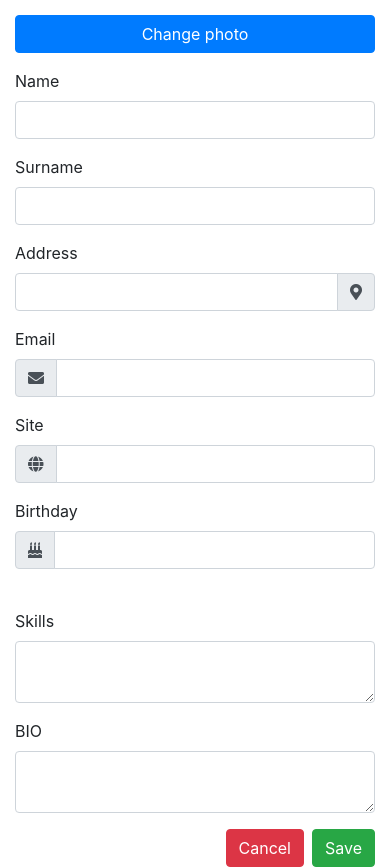
After one commit to 1-206/upstarter, a Django app: template upstarter/templates/upstarter/user-edit.html in a window 390 px wide. The commit adds this page. Shown: the part 343-1210 px from the top of the page. Run offline with Django 3.2, Linux system fonts and the light colour scheme; the template is opened without the code that fills it, so the values that code supplies are empty; parts of the project's set-up code (start-up, migrations or seed data) failed here and were passed over; some libraries are stand-ins or nearby versions.

Commit message:
Add user template mockups

```diff
--- /dev/null
+++ b/upstarter/templates/upstarter/user-edit.html
@@ -0,0 +1,171 @@
+<!DOCTYPE html>
+<html lang="en">
+<head>
+
+  <meta charset="utf-8">
+  <meta name="viewport" content="width=device-width, initial-scale=1, shrink-to-fit=no">
+
+  <title>Bhaumik Patel</title>
+
+  <link rel="stylesheet" href="https://stackpath.bootstrapcdn.com/bootstrap/4.3.1/css/bootstrap.min.css" integrity="sha384-ggOyR0iXCbMQv3Xipma34MD+dH/1fQ784/j6cY/iJTQUOhcWr7x9JvoRxT2MZw1T" crossorigin="anonymous">
+  <link rel="stylesheet" href="https://use.fontawesome.com/releases/v5.8.1/css/all.css" integrity="sha384-50oBUHEmvpQ+1lW4y57PTFmhCaXp0ML5d60M1M7uH2+nqUivzIebhndOJK28anvf" crossorigin="anonymous">
+
+  <link rel="stylesheet" href="style.css">
+
+</head>
+
+<body class="bg-light">
+
+  <!-- HEADER -->
+  <nav class="navbar navbar-expand-lg navbar-dark bg-dark">
+    <div class="container">
+
+      <a class="navbar-brand" href="#">Upstarter</a>
+
+      <button class="navbar-toggler" type="button" data-toggle="collapse" data-target="#navbarSupportedContent">
+        <span class="navbar-toggler-icon"></span>
+      </button>
+
+      <div class="collapse navbar-collapse" id="navbarSupportedContent">
+        <ul class="navbar-nav mr-auto">
+          <li class="nav-item">
+            <a class="nav-link" href="#">Startups</a>
+          </li>
+
+          <li class="nav-item dropdown">
+            <a class="nav-link dropdown-toggle" href="#" id="navbarDropdown" data-toggle="dropdown">
+              My Account
+            </a>
+
+            <div class="dropdown-menu">
+              <a class="dropdown-item" href="#">Profile</a>
+              <a class="dropdown-item" href="#">Startups</a>
+            </div>
+          </li>
+        </ul>
+
+        <form class="form-inline my-2 my-lg-0">
+          <input class="form-control mr-sm-2" type="search" placeholder="Search...">
+          <button class="btn btn-outline-light my-2 my-sm-0" type="submit">Find Startup</button>
+        </form>
+      </div>
+
+    </div>
+  </nav>
+  <!-- HEADER END -->
+
+  <!-- USER -->
+  <div class="container container--main bg-white">
+    <form method="post">
+
+      <div class="form-row pb-4 pt-3">
+
+        <div class="form-group col-12 col-md-3">
+          <img src="https://image.ibb.co/jw55Ex/def_face.jpg"
+               class="img img-rounded img-fluid user__img"/>
+        </div>
+
+        <div class="form-group col-12 col-md-3 d-flex align-items-end">
+          <div class="btn btn-primary w-100" style="cursor: pointer"
+               onclick="document.getElementById('avatar').click()">
+            <span>Change photo</span>
+            <input type="file" name="avatar" id="avatar" hidden>
+          </div>
+        </div>
+
+        <div class="col-12 col-md-6">
+          <div class="form-group">
+            <label for="name">Name</label>
+            <input type="text" class="form-control" id="name">
+          </div>
+          <div class="form-group">
+            <label for="surname">Surname</label>
+            <input type="text" class="form-control" id="surname">
+          </div>
+        </div>
+
+        <div class="col-12 col-lg-6">
+          <div class="form-group">
+            <label for="address">Address</label>
+            <div class="input-group">
+              <input type="text" class="form-control" id="address">
+              <div class="input-group-append">
+                <span class="input-group-text">
+                  <i class="fas fa-map-marker-alt"></i>
+                </span>
+              </div>
+            </div>
+          </div>
+        </div>
+
+        <div class="col-12 col-lg-6">
+          <div class="form-group">
+            <label for="email">Email</label>
+            <div class="input-group">
+              <div class="input-group-prepend">
+                <span class="input-group-text">
+                  <i class="fas fa-envelope"></i>
+                </span>
+              </div>
+              <input type="text" class="form-control" id="email">
+            </div>
+          </div>
+        </div>
+
+        <div class="col-12 col-lg-6">
+          <div class="form-group">
+            <label for="site">Site</label>
+            <div class="input-group">
+              <div class="input-group-prepend">
+                <span class="input-group-text">
+                  <i class="fas fa-globe"></i>
+                </span>
+              </div>
+              <input type="text" class="form-control" id="site">
+            </div>
+          </div>
+        </div>
+
+        <div class="col-12 col-lg-6">
+          <div class="form-group">
+            <label for="birthday">Birthday</label>
+            <div class="input-group">
+              <div class="input-group-prepend">
+                <span class="input-group-text">
+                  <i class="fas fa-birthday-cake"></i>
+                </span>
+              </div>
+              <input type="text" class="form-control" id="birthday">
+            </div>
+          </div>
+        </div>
+
+      </div>
+
+      <div class="form-group">
+        <label for="skills">Skills</label>
+        <textarea type="text" class="form-control" id="skills"></textarea>
+      </div>
+
+      <div class="form-group">
+        <label for="BIO">BIO</label>
+        <textarea type="text" class="form-control" id="BIO"></textarea>
+      </div>
+
+      <div class="d-flex">
+        <span class="mr-auto"></span>
+        <button type="button" class="btn btn-danger mr-2">Cancel</button>
+        <button class="btn btn-success ">Save</button>
+      </div>
+
+    </form>
+  </div>
+  <!-- USER END -->
+
+</body>
+
+<script src="https://code.jquery.com/jquery-3.3.1.slim.min.js" integrity="sha384-q8i/X+965DzO0rT7abK41JStQIAqVgRVzpbzo5smXKp4YfRvH+8abtTE1Pi6jizo" crossorigin="anonymous"></script>
+<script src="https://cdnjs.cloudflare.com/ajax/libs/popper.js/1.14.7/umd/popper.min.js" integrity="sha384-UO2eT0CpHqdSJQ6hJty5KVphtPhzWj9WO1clHTMGa3JDZwrnQq4sF86dIHNDz0W1" crossorigin="anonymous"></script>
+<script src="https://stackpath.bootstrapcdn.com/bootstrap/4.3.1/js/bootstrap.min.js" integrity="sha384-JjSmVgyd0p3pXB1rRibZUAYoIIy6OrQ6VrjIEaFf/nJGzIxFDsf4x0xIM+B07jRM" crossorigin="anonymous"></script>
+<script src="https://cdnjs.cloudflare.com/ajax/libs/bootstrap-datepicker/1.8.0/js/bootstrap-datepicker.min.js"></script>
+</html>
```
Also changed, not shown: upstarter/templates/upstarter/user.html (+6 -1 lines).
